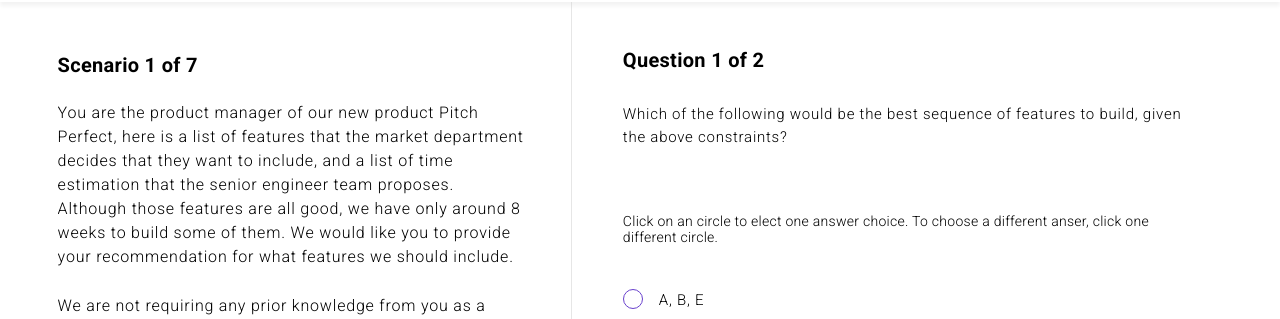
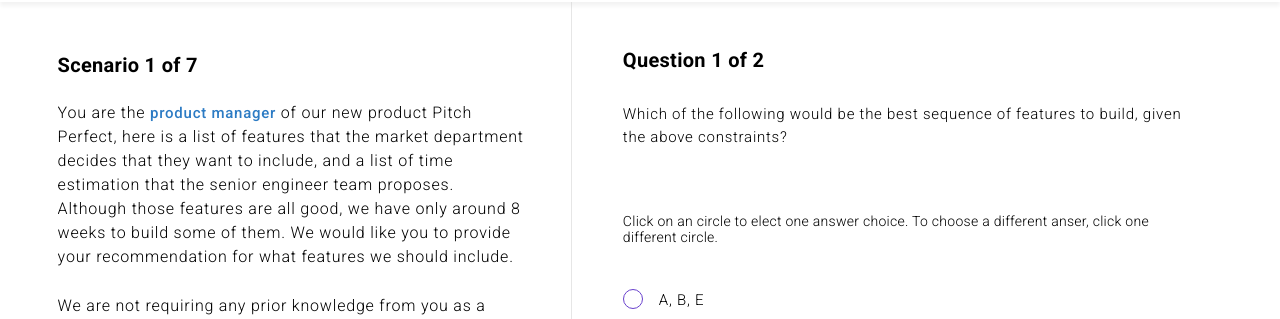
Before and after one commit to cmuxcelerate/CritAssess, an Angular app: page /assessment in a window 1280 px wide. Shown: the part 132-451 px from the top of the page. Built offline with nearby package versions, Linux system fonts and the light colour scheme.

Commit message:
Added glossary component

```diff
--- a/src/app/app.module.ts
+++ b/src/app/app.module.ts
@@ -22,6 +22,7 @@ import { Scenario5Component } from './assessment_view/scenarios/scenario5/scenar
 import { Scenario6Component } from './assessment_view/scenarios/scenario6/scenario6.component';
 import { Scenario7Component } from './assessment_view/scenarios/scenario7/scenario7.component';
 import { SelectAllComponent } from './assessment_view/question_type_templates/select-all/select-all.component';
+import { GlossaryComponent } from './assessment_view/scenarios/glossary/glossary.component';
 
 @NgModule({
   declarations: [
@@ -44,6 +45,7 @@ import { SelectAllComponent } from './assessment_view/question_type_templates/se
     Scenario6Component,
     Scenario7Component,
     SelectAllComponent,
+    GlossaryComponent,
   ],
   imports: [
     BrowserModule,
--- /dev/null
+++ b/src/app/assessment_view/scenarios/glossary/glossary.component.css
@@ -0,0 +1,45 @@
+/*Term styles*/
+span {
+	color: #2C7BC4;
+	font-style: normal;
+	font-weight: 500;
+	font-size: 15px;
+	line-height: 150%;
+	letter-spacing: 0.05em;
+	position: relative;
+}
+
+/*Definition styles*/
+span:hover::before {
+	display: block;
+	position: absolute;
+	max-width: 250px;
+	min-width: 180px;
+	content: attr(definition);
+	background-color: #FFF;
+	color: #000;
+	padding: 20px;
+	box-shadow: 0px 4px 6px rgba(0, 0, 0, 0.25),
+	0px -4px 6px rgba(0, 0, 0, 0.25);
+	border-radius: 6px;
+	left: 0px;
+	font-style: normal;
+	font-weight: 300;
+	font-size: 15px;
+	line-height: 150%;
+	letter-spacing: 0.05em;
+
+}
+/*Little triangle makes definition look like speech bubble*/
+span:hover::after {
+	content: "";
+	top: 15px;
+	left: 10px;
+	position: absolute;
+	width: 0;
+	height: 0;
+	border-left: 15px solid transparent;
+	border-right: 15px solid transparent;
+	border-bottom: 15px solid #FFF;
+	/*box-shadow: 0px -2px 3px rgba(0, 0, 0, 0.25);*/
+}
--- /dev/null
+++ b/src/app/assessment_view/scenarios/glossary/glossary.component.html
@@ -0,0 +1 @@
+<span id="termWrapper" [attr.definition]="definition">{{term}}</span>
--- /dev/null
+++ b/src/app/assessment_view/scenarios/glossary/glossary.component.ts
@@ -0,0 +1,17 @@
+import { Component, OnInit, Input } from '@angular/core';
+
+@Component({
+  selector: 'app-glossary',
+  templateUrl: './glossary.component.html',
+  styleUrls: ['./glossary.component.css']
+})
+export class GlossaryComponent implements OnInit {
+
+	@Input() term: string; // Word being defined
+	@Input() definition: string; // Text for pop-up glossary
+	constructor() { }
+
+	ngOnInit() {
+	}
+
+}
--- a/src/app/assessment_view/scenarios/scenario1/scenario1.component.html
+++ b/src/app/assessment_view/scenarios/scenario1/scenario1.component.html
@@ -1,7 +1,7 @@
 <div id="scenarioWrapper">
 	<h1>Scenario 1 of 7</h1>
 	<p id="p1">
-		You are the product manager of our new product Pitch Perfect, here is a list of features that the market department decides that they want to include, and a list of time estimation that the senior engineer team proposes. Although those features are all good, we have only around 8 weeks to build some of them. We would like you to provide your recommendation for what features we should include.
+		You are the <app-glossary term="product manager" definition="a person who coordinates teams of designers, programmers etc."></app-glossary> of our new product Pitch Perfect, here is a list of features that the market department decides that they want to include, and a list of time estimation that the senior engineer team proposes. Although those features are all good, we have only around 8 weeks to build some of them. We would like you to provide your recommendation for what features we should include.
 	</p>
 	<p>
 		We are not requiring any prior knowledge from you as a product manager to judge which features are more important. All the information presented.
```
Also changed, not shown: 1 other file (tests, documents, lock files or other folders).
